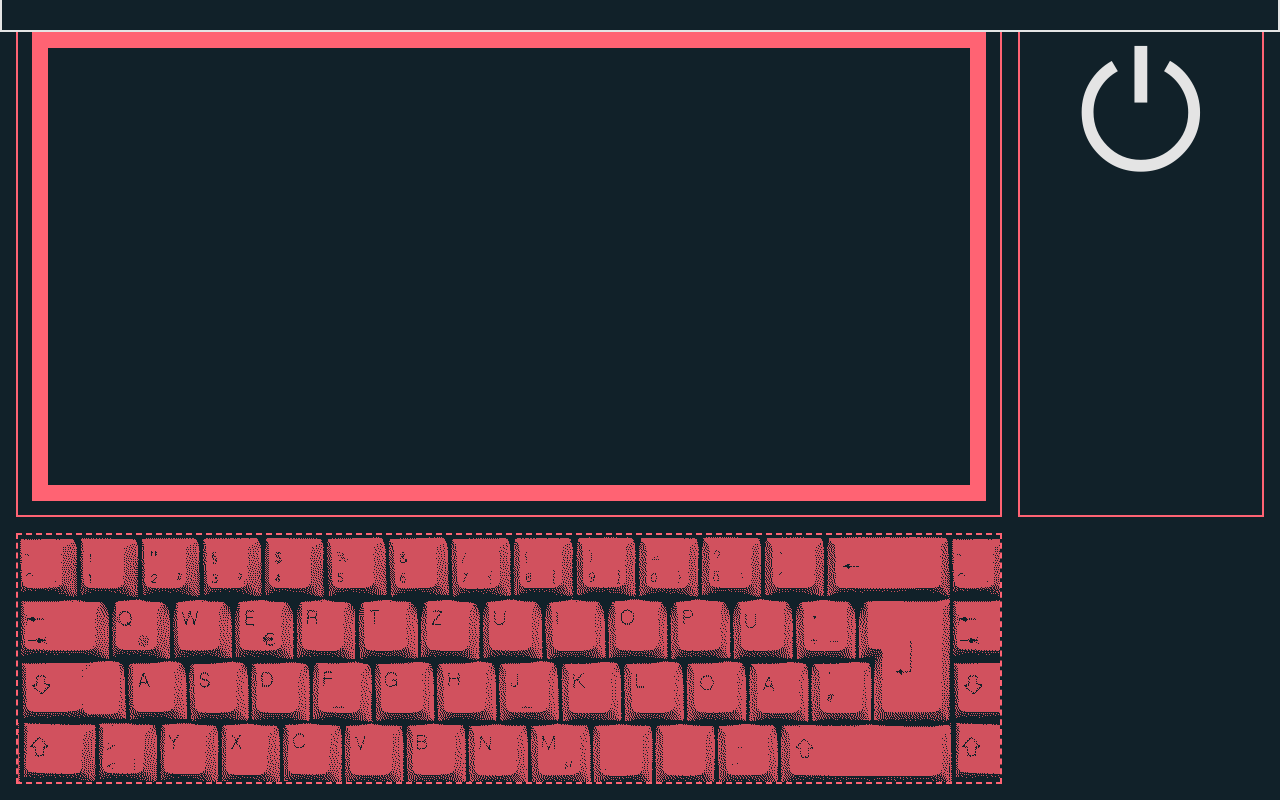
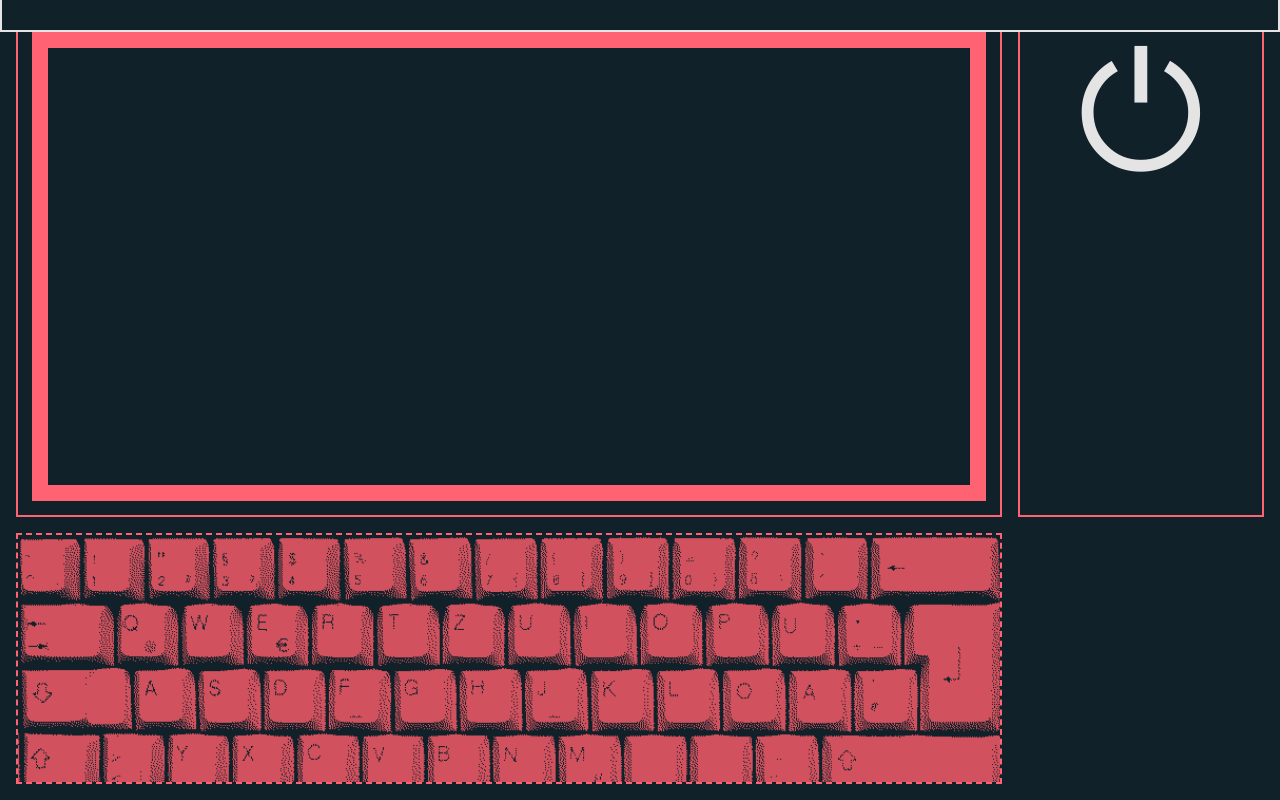
Before and after one commit to kate-bagenzo/container-mag, a Vue app: page / in a window 1280 px wide. Built offline with nearby package versions, Linux system fonts and the light colour scheme.

Commit message:
keyboard scaling

```diff
--- a/src/components/GalleryInfos.vue
+++ b/src/components/GalleryInfos.vue
@@ -1,7 +1,5 @@
 <script setup lang="ts">
 import { galleryState } from '@/galleryState';
-
-const keyboard = 'qwertyuiopasdfghjklzxcvbnm';
 
 </script>
 
@@ -44,6 +42,8 @@ const keyboard = 'qwertyuiopasdfghjklzxcvbnm';
             width: 100%;
             height: 100%;
             background-image: url('../assets/img/keyboard.png');
+            background-size: cover;
+            background-repeat: no-repeat;
         }
 
         .keys {
```
